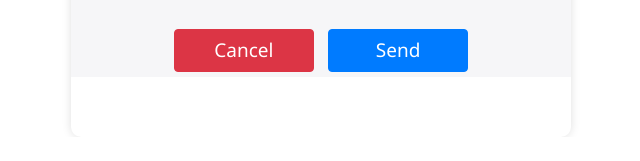
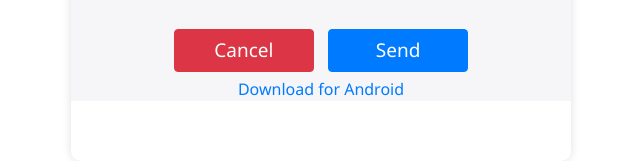
Before and after one commit to walidpiano/ESA_Online, a Flask app: page / in a window 1280 px wide. Shown: the part 1816-1977 px from the top of the page, without its empty margins (319-959 px from the left). Before the commit the page ends 1944 px from the top, so only its background shows below. Run offline with Flask 2, Linux system fonts and the light colour scheme; data that the repository does not hold is empty; some libraries are stand-ins or nearby versions.

Commit message:
add link

```diff
--- a/app/static/css/style.css
+++ b/app/static/css/style.css
@@ -143,7 +143,7 @@ table {
 #android-link {
     margin-bottom: 35px;
     padding: 10px;
-    display: none;
+    display: relative;
 }
 
 .modal-header-fail {
```
Also changed, not shown: 1 other file.
